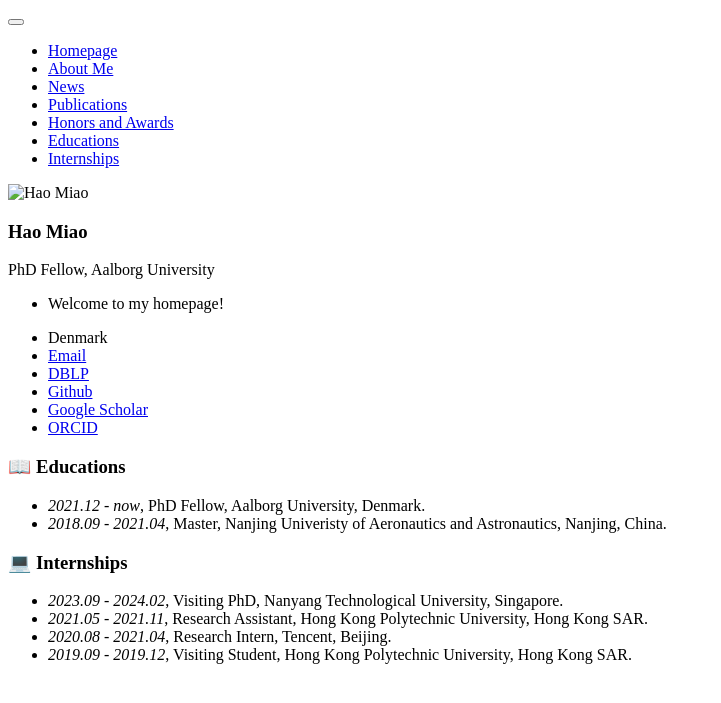
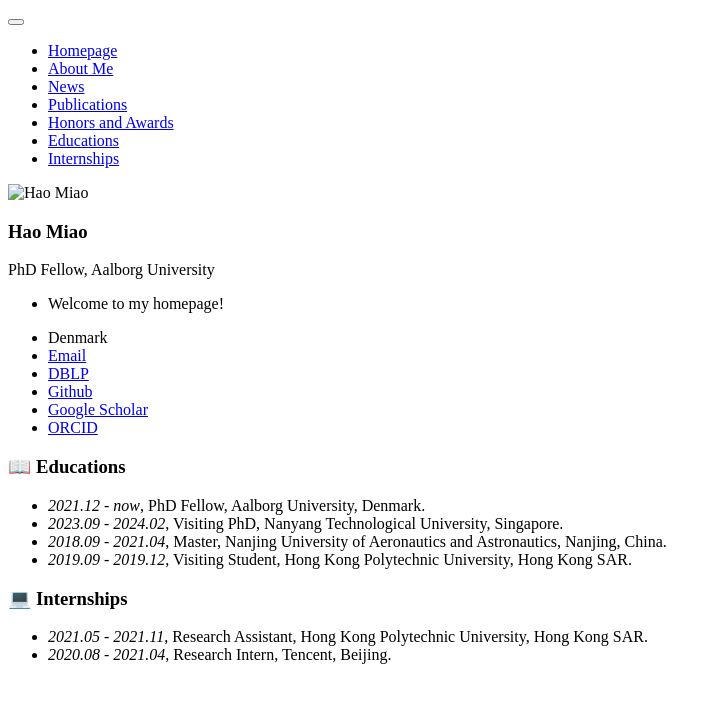
Before and after one commit to MiaoHaoSunny/MiaoHaoSunny.github.io, a Jekyll site: the page built from _pages/includes/others.md, in a window 1280 px wide. Shown: the top 703 px of the page, without its empty margins (0-721 px from the left). Built offline with Jekyll 4.4.1, drawn with Linux system fonts in a browser that asks for light colours; our own code applies the rules of GitHub Pages for plain Markdown files.

Commit message:
Update others.md

```diff
--- a/_pages/includes/others.md
+++ b/_pages/includes/others.md
@@ -1,10 +1,10 @@
 
 # 📖 Educations
 - *2021.12 - now*, PhD Fellow, Aalborg University, Denmark.
-- *2018.09 - 2021.04*, Master, Nanjing Univeristy of Aeronautics and Astronautics, Nanjing, China.
+- *2023.09 - 2024.02*, Visiting PhD, Nanyang Technological University, Singapore.
+- *2018.09 - 2021.04*, Master, Nanjing University of Aeronautics and Astronautics, Nanjing, China.
+- *2019.09 - 2019.12*, Visiting Student, Hong Kong Polytechnic University, Hong Kong SAR.
 
 # 💻 Internships
-- *2023.09 - 2024.02*, Visiting PhD, Nanyang Technological University, Singapore.
 - *2021.05 - 2021.11*, Research Assistant, Hong Kong Polytechnic University, Hong Kong SAR.
 - *2020.08 - 2021.04*, Research Intern, Tencent, Beijing.
-- *2019.09 - 2019.12*, Visiting Student, Hong Kong Polytechnic University, Hong Kong SAR.
```
